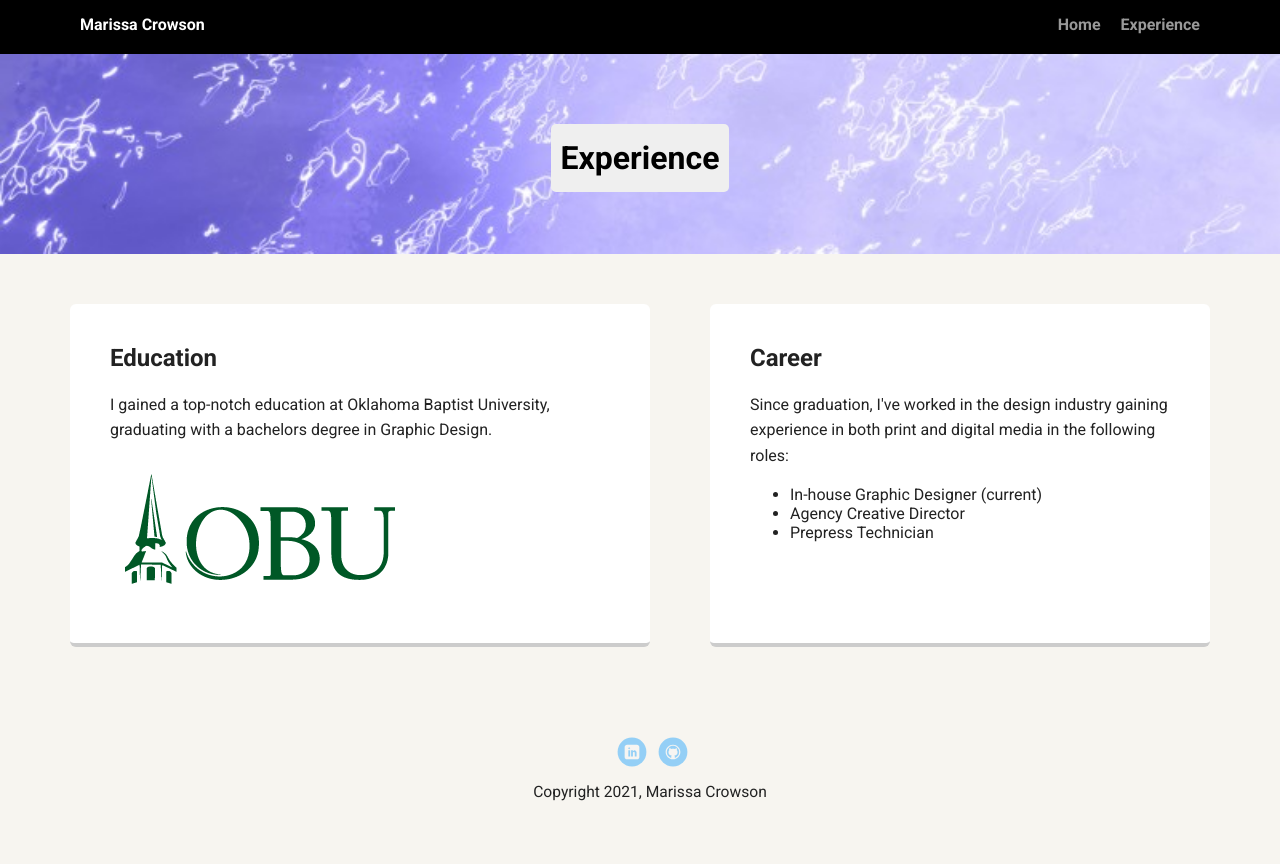
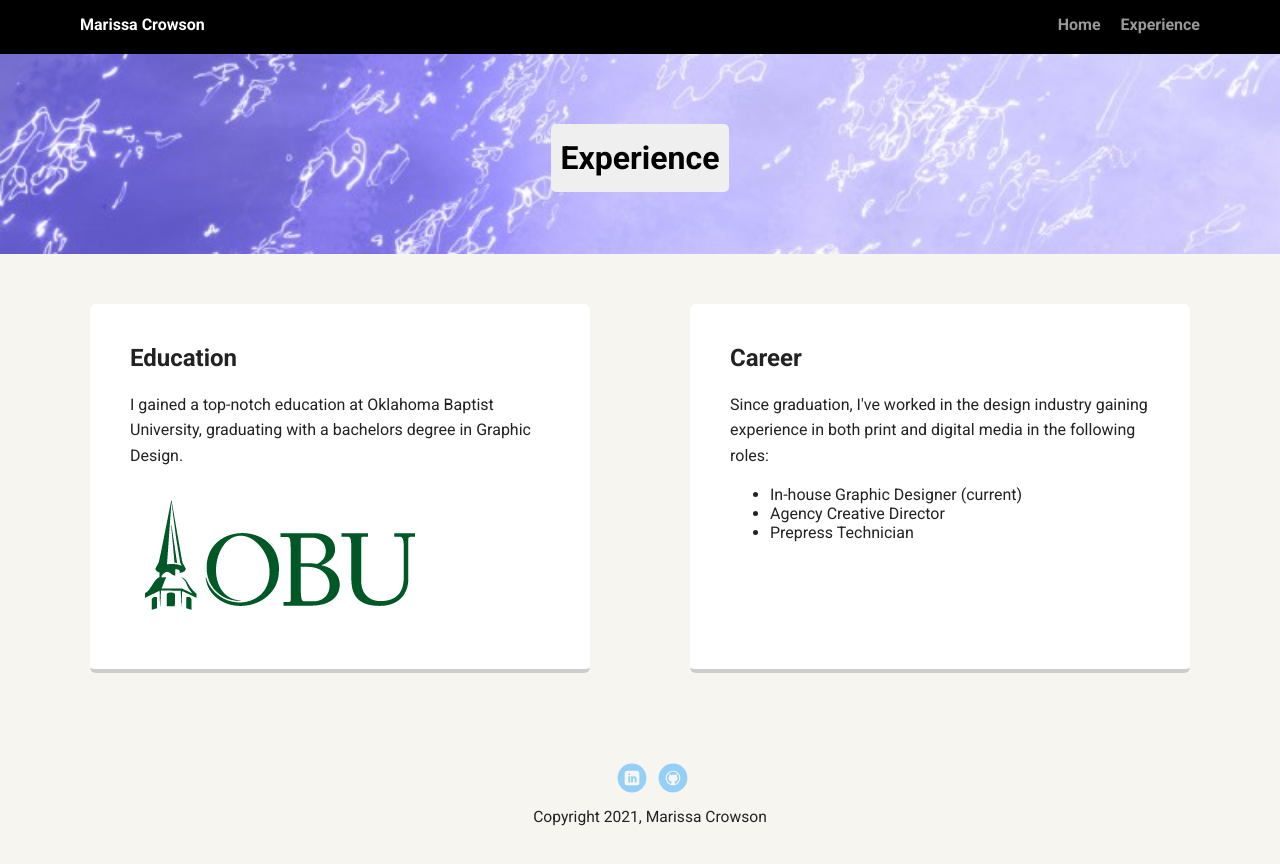
Before and after one commit to mdcrowson/FEWD-project-1, a plain HTML site: page experience.html in a window 1280 px wide. Drawn offline with Linux system fonts and the light colour scheme; a web font is replaced by a local one.

Commit message:
Cleaned up code for exceeds
Profile transformation, changed div tags, and deleted experience class.

```diff
--- a/experience.html
+++ b/experience.html
@@ -8,33 +8,26 @@
   <link href="https://fonts.googleapis.com/css?family=Muli%7CRoboto:400,300,500,700,900" rel="stylesheet"></head>
   <body>
 
-    <div class="main-nav">
+    <nav class="main-nav">
         <ul class="nav">
           <li class="name"><a href="index.html" id="marissa-crowson">Marissa Crowson</a></li>
           <li><a href="index.html">Home</a></li>
           <li><a href="experience.html">Experience</a></li>
         </ul>
-    </div>
-
-    <!-- <header>
-      <img src="images/marissa.jpg" alt="Marissa Crowson profile" class="profile-image">
-      <h1 class="tag name">Hello, I’m Marissa.</h1>
-      <p class="tag location">My home is Oklahoma City, Oklahoma.</p>
-    </header> -->
+      </nav>
 
     <header id="exp">
       <h1 class="tag name">Experience</h1>
-
     </header>
 
     <main class="flex">
-      <div class="experience">
+      <section class="card">
         <h2>Education</h2>
           <p>I gained a top-notch education at Oklahoma Baptist University, graduating with a bachelors degree in Graphic Design.</p>
           <img src="images/OBU-logo-300w.png" alt="OBU logo">
-      </div>
+      </section>
 
-      <div class="card">
+      <section class="card">
         <h2>Career</h2>
         <p>Since graduation, I've worked in the design industry gaining experience in both print and digital media in the following roles:</p>
         <ul>
@@ -42,7 +35,7 @@
           <li>Agency Creative Director</li>
           <li>Prepress Technician</li>
         </ul>
-      </div>
+      </section>
 
     </main>
     <footer>
--- a/styles.css
+++ b/styles.css
@@ -83,7 +83,7 @@ header .profile-image {
   transition: all .5s;
 }
 header .profile-image:hover {
-  transform: scale(1.2) rotate(5deg);
+  transform: scale(1.5) rotate(-5deg);
 }
 .tag {
   background-color: #efefef;
@@ -108,20 +108,6 @@ header .profile-image:hover {
   transition: all .5s;
 }
 .card:hover {
-  border-color: #8945b3;
-}
-
-.experience {
-  margin: 30px;
-  padding: 20px 40px 40px;
-  max-width: 1000px;
-  text-align: left;
-  background: #fff;
-  border-bottom: 4px solid #ccc;
-  border-radius: 6px;
-  transition: all .5s;
-}
-.experience:hover {
   border-color: #8945b3;
 }
 
```
Also changed, not shown: index.html (+6 -6 lines), 1 other file.
